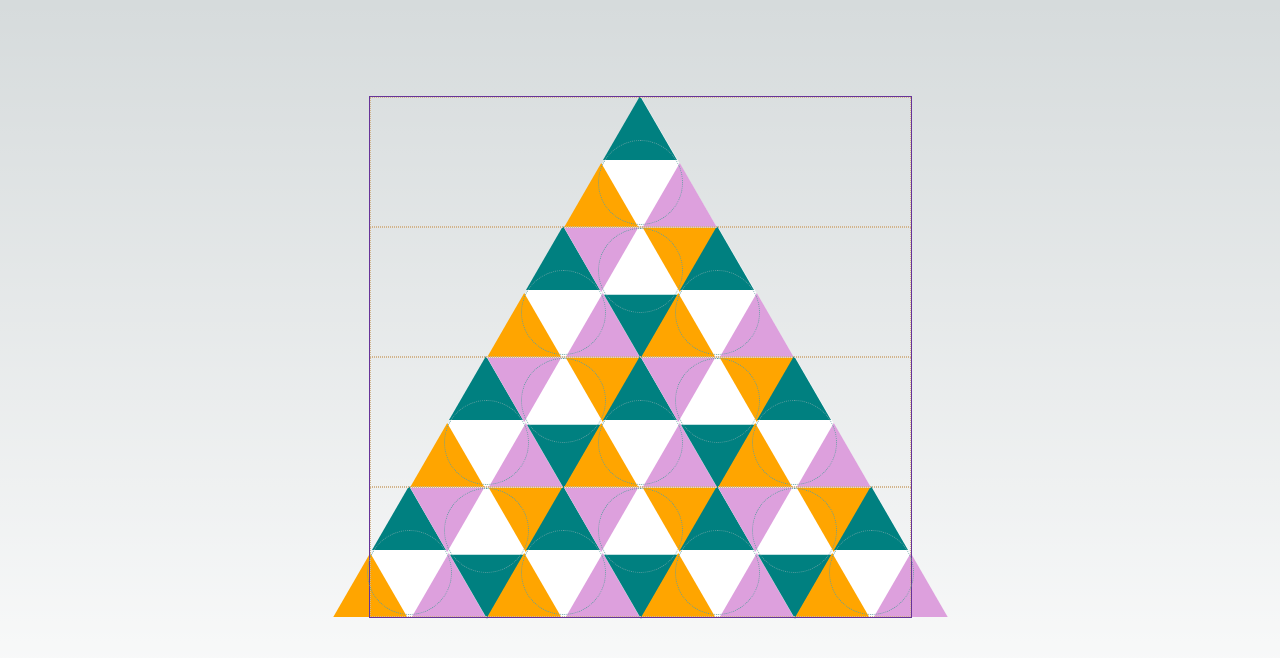
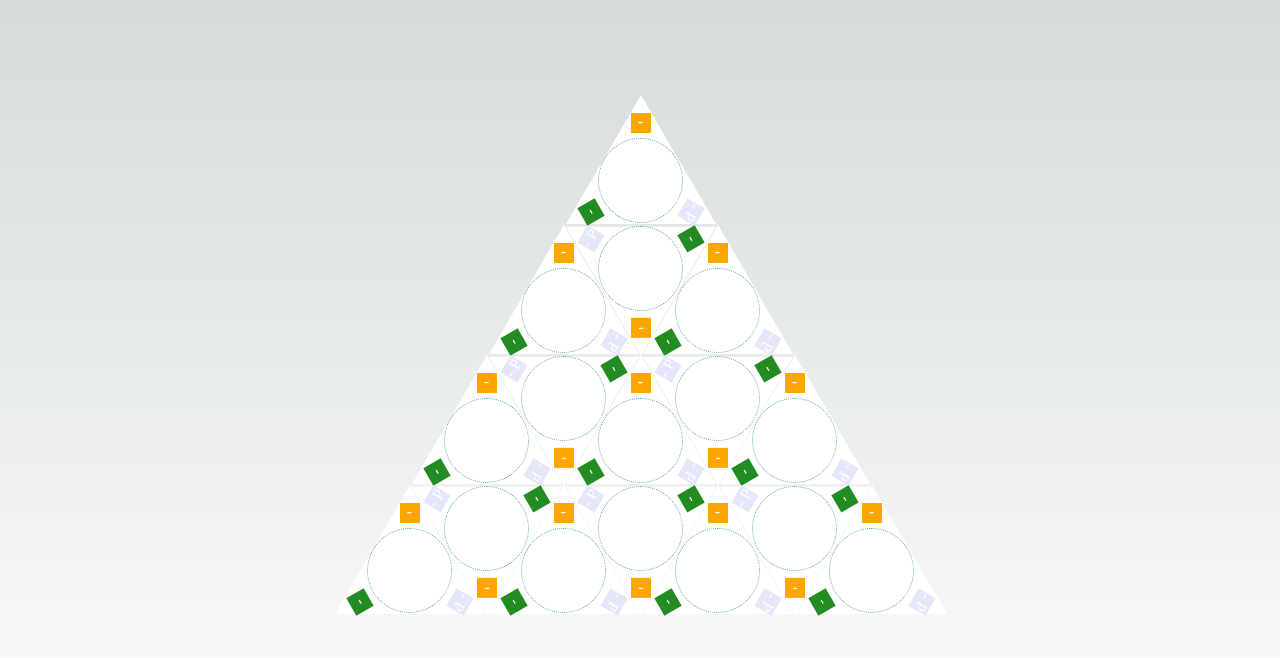
Before and after one commit to danego/triangle-puzzle-react, a Next.js app: page / in a window 1280 px wide. Shown: the top 658 px of the page. Built offline with nearby package versions, Linux system fonts and the light colour scheme.

Commit message:
triangle piece rotation
remove borders, classnames

```diff
--- a/pages/Frame.module.scss
+++ b/pages/Frame.module.scss
@@ -3,14 +3,10 @@
     display: flex;
     flex-direction: column;
 
-    border: 1px solid rebeccapurple;
-
     .row {
         display: flex;
         justify-content: center;
         height: 130px;
-
-        border: 1px dotted tan;
     }
 }
 
--- a/pages/Triangle.tsx
+++ b/pages/Triangle.tsx
@@ -9,6 +9,7 @@ export default function Triangle({ odd }: TriangleProps) {
     const [pieceRotation, setPieceRotation] = useState(odd ? 180 : 0);
 
     const rotateHandler = () => {
+        setPieceRotation(pieceRotation => {
             let newPieceRotation;
 
             if (pieceRotation === 240 || pieceRotation === 420) {
@@ -20,15 +21,15 @@ export default function Triangle({ odd }: TriangleProps) {
             if (odd && newPieceRotation === 0) {
                 newPieceRotation = 180;
             }
-        setPieceRotation(newPieceRotation);
+            return newPieceRotation;
+        });
+
     };
 
-    const classesArray = [classes['grab-handle']];
-    if (odd) classesArray.push(classes['odd']);
 
     return (
         <div
-            className={classesArray.join(' ')}
+            className={`${classes['grab-handle']} ${odd && classes['odd']}`}
             onClick={rotateHandler}>
 
             <div
@@ -37,14 +38,19 @@ export default function Triangle({ odd }: TriangleProps) {
 
                 <div className={classes.overlay}>
 
-                    <div className={classes['overlay-corner']}>
-                        {/* <div className={styles.green}>G</div> */}
+                    {/* bottom  - go clockwise */}
+                    <div className={[classes['overlay-edge'], classes.orange].join(' ')}>
+                        <span>- O +</span>
                     </div>
-                    <div className={classes['overlay-corner']}>
-                        {/* <div className={styles.purple}>P</div> */}
+
+                    {/* left */}
+                    <div className={[classes['overlay-edge'], classes.purple].join(' ')}>
+                        <span>- P +</span>
                     </div>
-                    <div className={classes['overlay-corner']}>
-                        {/* <div className={styles.orange}>O</div> */}
+
+                    {/* right */}
+                    <div className={[classes['overlay-edge'], classes.green].join(' ')}>
+                        <span>- G +</span>
                     </div>
 
                 </div>
--- a/pages/index.tsx
+++ b/pages/index.tsx
@@ -1,6 +1,5 @@
 import Head from 'next/head'
 import styles from '@/styles/Home.module.css'
-import Triangle from './Triangle'
 import Frame from './Frame';
 
 export default function Home() {
@@ -12,6 +11,7 @@ export default function Home() {
         <meta name="viewport" content="width=device-width, initial-scale=1" />
         <link rel="icon" href="/favicon.ico" />
       </Head>
+
       <main className={styles.main}>
         <Frame quantity={7} />
       </main>
```
Lines whose indentation alone changed are shown as unchanged.
